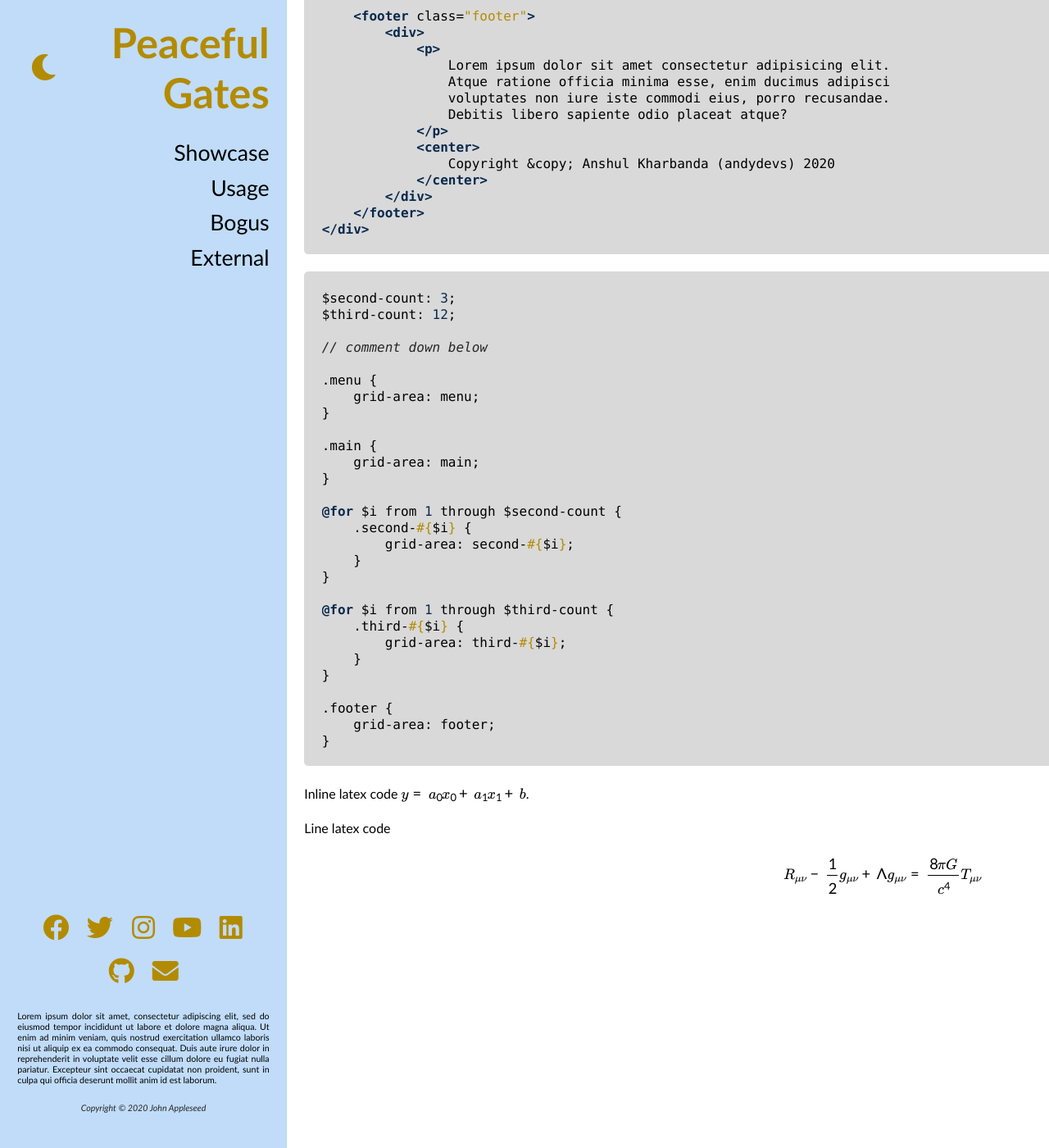
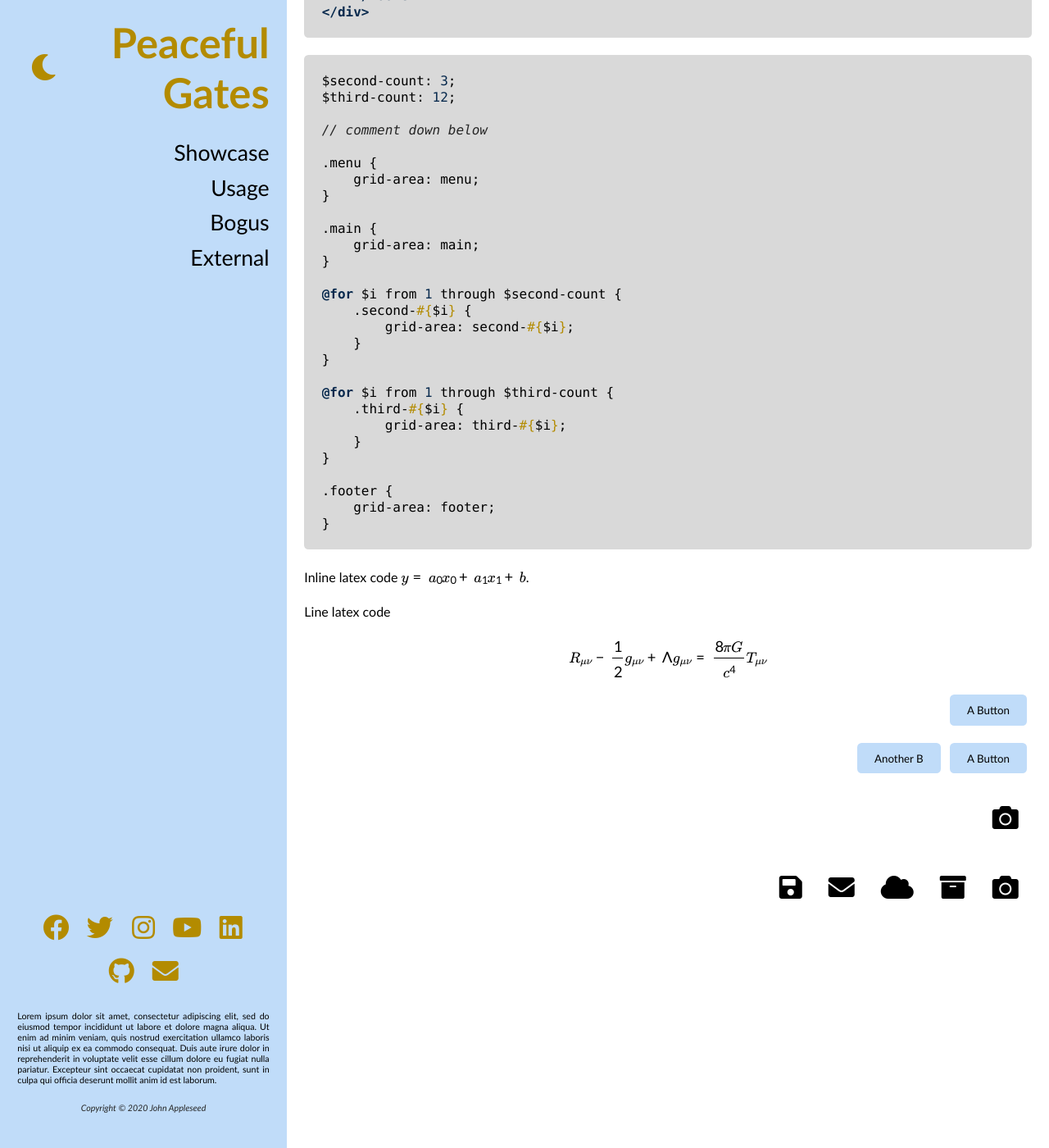
Before and after one commit to andydevs/jekyll-theme-peaceful-gates, a Jekyll site: the page built from showcase.html, in a window 1280 px wide and 1400 px high, scrolled down 6355 px. Shown: the whole window at 82% size. Built offline with Jekyll 4.4.1, drawn with Linux system fonts in a browser that asks for light colours; formulas are drawn with MathJax 3.

Commit message:
Fix main content in pages with images

```diff
--- a/_sass/jekyll-theme-peaceful-gates/_menu.scss
+++ b/_sass/jekyll-theme-peaceful-gates/_menu.scss
@@ -7,6 +7,7 @@
     @include on-desktop {
         position: absolute;
         left: $desktop-menu-width;
+        right: 0%;
         margin: 0pt $spacing-3;
     }
 }
```
